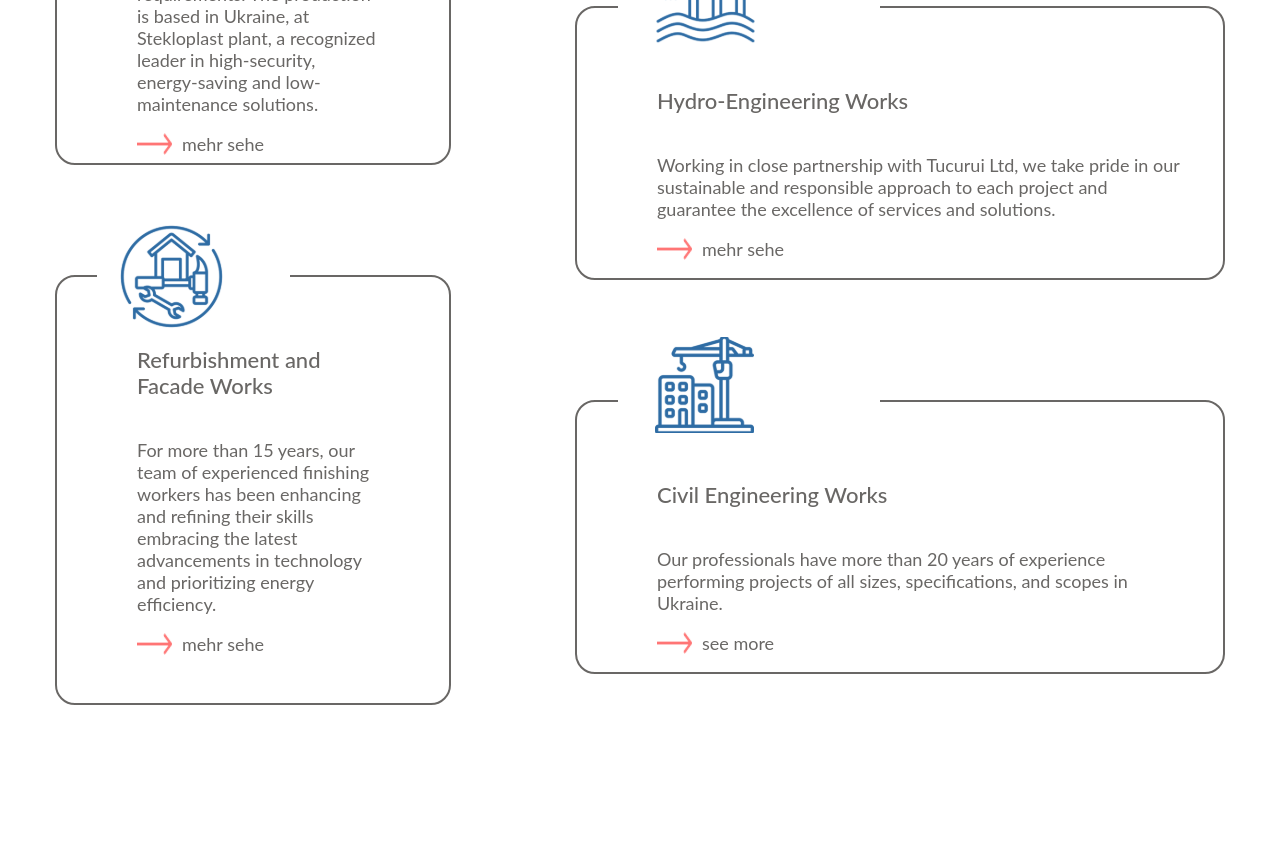
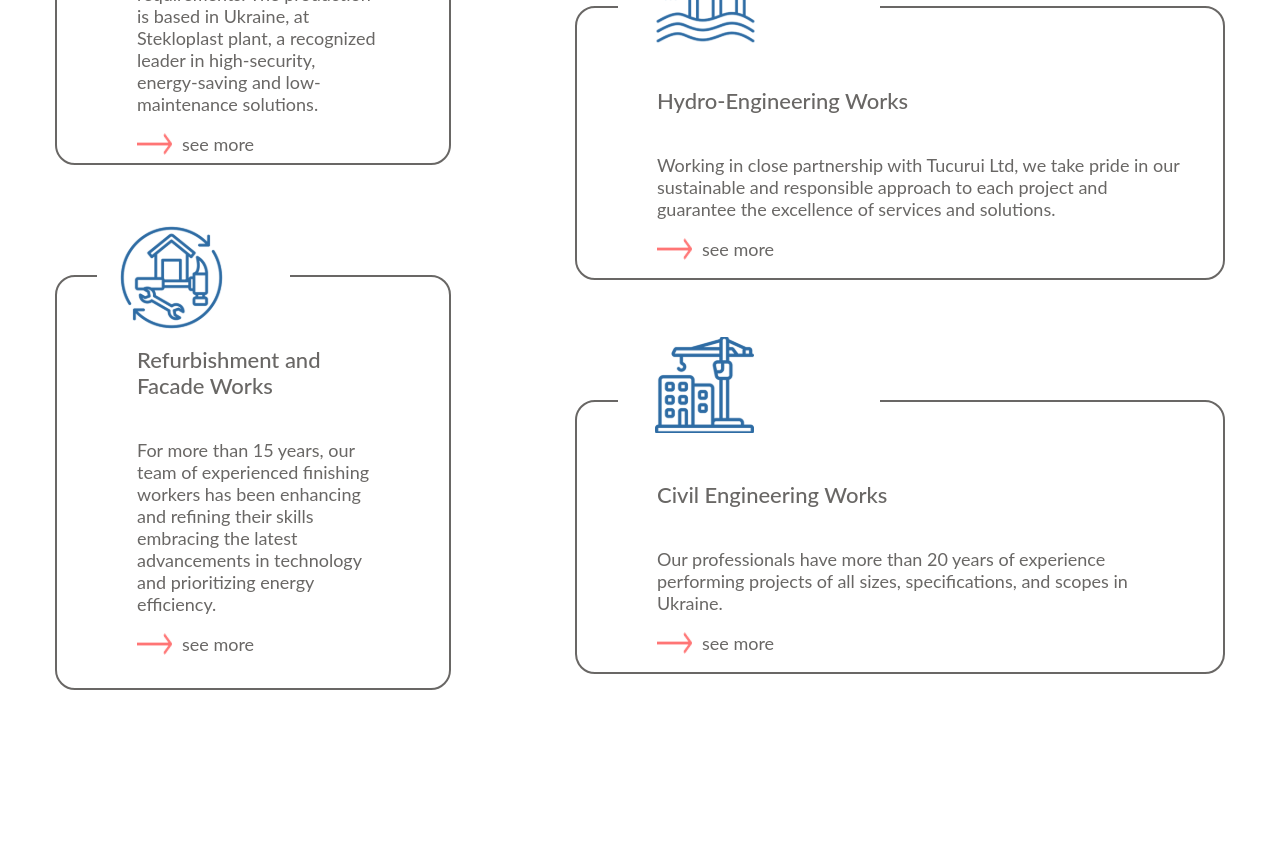
Before and after one commit to tibtus/farina-ag, a React (Create React App) app: page / in a window 1280 px wide. Shown: the part 2640-3483 px from the top of the page. Built offline with nearby package versions, Linux system fonts and the light colour scheme.

Commit message:
#Create_LanguageContext

```diff
--- /dev/null
+++ b/src/Language.js
@@ -0,0 +1,30 @@
+import React, {createContext, useContext, useState} from 'react';
+
+const LanguageContext = createContext();
+
+export const useLanguage = () => {
+    const context = useContext(LanguageContext);
+    if (!context) {
+        throw new Error("useLanguage must be used within a LanguageProvider");
+    }
+    return context;
+};
+
+export const LanguageProvider = ({children}) => {
+    const [currentLanguage, setCurrentLanguage] = useState('en');
+
+    const changeLanguage = (language) => {
+        setCurrentLanguage(language);
+    };
+
+    const value = {
+        currentLanguage,
+        changeLanguage,
+    };
+
+    return (
+        <LanguageContext.Provider value={value}>
+            {children}
+        </LanguageContext.Provider>
+    );
+};
--- a/src/index.css
+++ b/src/index.css
@@ -323,8 +323,7 @@ a{
 }
 
 .WhatWeDo_Left_BorderBLock.frame5_dop {
-    height: 430px;
-    /*position: relative;*/
+    height: 415px;
 }
 
 
--- a/src/layouts/CivilEngineeringWorks.js
+++ b/src/layouts/CivilEngineeringWorks.js
@@ -31,7 +31,11 @@ const CivilEngineeringWorks = () => {
             <HeaderTwo/>
 
             <div className="CivilEngineeringWorks">
-                <div className="CivilEngineeringWorks_Name">
+                <div className="CivilEngineeringWorks_Name"
+                     data-de="mehr sehe"
+                     data-en="see more"
+
+                >
                     Civil Engineering Works
                 </div>
                 <div className="CivilEngineeringWorks_Object one" onClick={() => openModal(img_4)}>
--- a/src/layouts/Main.js
+++ b/src/layouts/Main.js
@@ -9,9 +9,12 @@ import OurPhilosophy from "../views/OurPhilosophy";
 import Header from "../views/Header";
 import Footer from "../views/Footer";
 
+import {LanguageProvider} from "../Language";
 
 const Main = () => {
+
     return (
+        <LanguageProvider>
             <main>
                 <Header/>
                 <Hero/>
@@ -23,6 +26,7 @@ const Main = () => {
                 <OurPhilosophy/>
                 <Footer/>
             </main>
+        </LanguageProvider>
     );
 }
 
--- a/src/views/AboutUs.js
+++ b/src/views/AboutUs.js
@@ -1,18 +1,18 @@
 import React from 'react';
-import frame from './../assets/png/Frame_3.png';
+import frameEN from './../assets/png/Frame_3_EN.png';
+import frameDE from './../assets/png/Frame_3_DE.png';
 
-const AboutUs = () => {
-
+const AboutUs = ({language}) => {
+    const imageSrc = language === 'de' ? frameDE : frameEN;
 
     return (
         <section className="AboutUsBlock" id="AboutUs">
             <div className="AboutUsBlock_Name" data-de="Über uns" data-en="About Us">
-                About Us
+                {language === 'de' ? 'Über uns' : 'About Us'}
             </div>
             <div className="AboutUsBlock_Graf">
-                <img src={frame} alt="frame"/>
+                <img src={imageSrc} alt="frame"/>
             </div>
-
         </section>
     );
 }
--- a/src/views/Header.js
+++ b/src/views/Header.js
@@ -1,20 +1,15 @@
 import React, {useEffect, useState} from 'react';
 import logo from './../assets/png/farina_logo.png';
+import {useLanguage} from "../Language";
 
 const Header = () => {
-
-    const [currentLanguage, setCurrentLanguage] = useState('en');
+    const {currentLanguage, changeLanguage} = useLanguage();
     const [languageModalVisible, setLanguageModalVisible] = useState(false);
 
     useEffect(() => {
         updatePageContent();
         // eslint-disable-next-line
     }, [currentLanguage]);
-
-    const changeLanguage = (language) => {
-        setCurrentLanguage(language);
-        setLanguageModalVisible(false);
-    };
 
     const updatePageContent = () => {
         const elements = document.querySelectorAll('[data-en], [data-de], [data-ua]');
--- a/src/views/OurTeamExperts.js
+++ b/src/views/OurTeamExperts.js
@@ -25,8 +25,8 @@ const OurTeamExperts = () => {
                     <Link to="/TeamOfExperts">
                         <img src={frame} alt="frame"/>
                         <span className="OurTeamExperts_Right_Link_text"
-                              data-de="see more"
-                              data-en="mehr sehe"
+                              data-de="mehr sehe"
+                              data-en="see more"
                         >see more</span>
                     </Link>
 
--- a/src/views/WhatWeDo.js
+++ b/src/views/WhatWeDo.js
@@ -65,8 +65,8 @@ const WhatWeDo = () => {
                         <Link to="/" onClick={() => handleDownloadPDF(1)}>
                             <img src={frame} alt="frame"/>
                             <div className="WhatWeDo_Right_Link_text"
-                                 data-de="see more"
-                                 data-en="mehr sehe"
+                                 data-de="mehr sehe"
+                                 data-en="see more"
                             >
                                 see more
                             </div>
@@ -105,8 +105,8 @@ const WhatWeDo = () => {
                         <Link to="/RefurbishmentFacadeWorks">
                             <img src={frame} alt="frame"/>
                             <div className="WhatWeDo_Right_Link_text"
-                                 data-de="see more"
-                                 data-en="mehr sehe"
+                                 data-de="mehr sehe"
+                                 data-en="see more"
                             >see more
                             </div>
                         </Link>
@@ -161,8 +161,8 @@ const WhatWeDo = () => {
                         <Link to="/" onClick={() => handleDownloadPDF(2)}>
                             <img src={frame} alt="frame"/>
                             <div className="WhatWeDo_Right_Link_text"
-                                 data-de="see more"
-                                 data-en="mehr sehe"
+                                 data-de="mehr sehe"
+                                 data-en="see more"
                             >see more
                             </div>
                         </Link>
@@ -198,7 +198,11 @@ const WhatWeDo = () => {
                     <div className="WhatWeDo_Right_Link">
                         <Link to="/CivilEngineeringWorks">
                             <img src={frame} alt="frame"/>
-                            <div className="WhatWeDo_Right_Link_text">see more</div>
+                            <div className="WhatWeDo_Right_Link_text"
+                                 data-de="mehr sehe"
+                                 data-en="see more"
+                            >see more
+                            </div>
                         </Link>
 
                     </div>
```
Also changed, not shown: src/assets/png/Frame_3_DE.png (added), src/assets/png/Frame_3_EN.png (added). Lines whose indentation alone changed are shown as unchanged.
